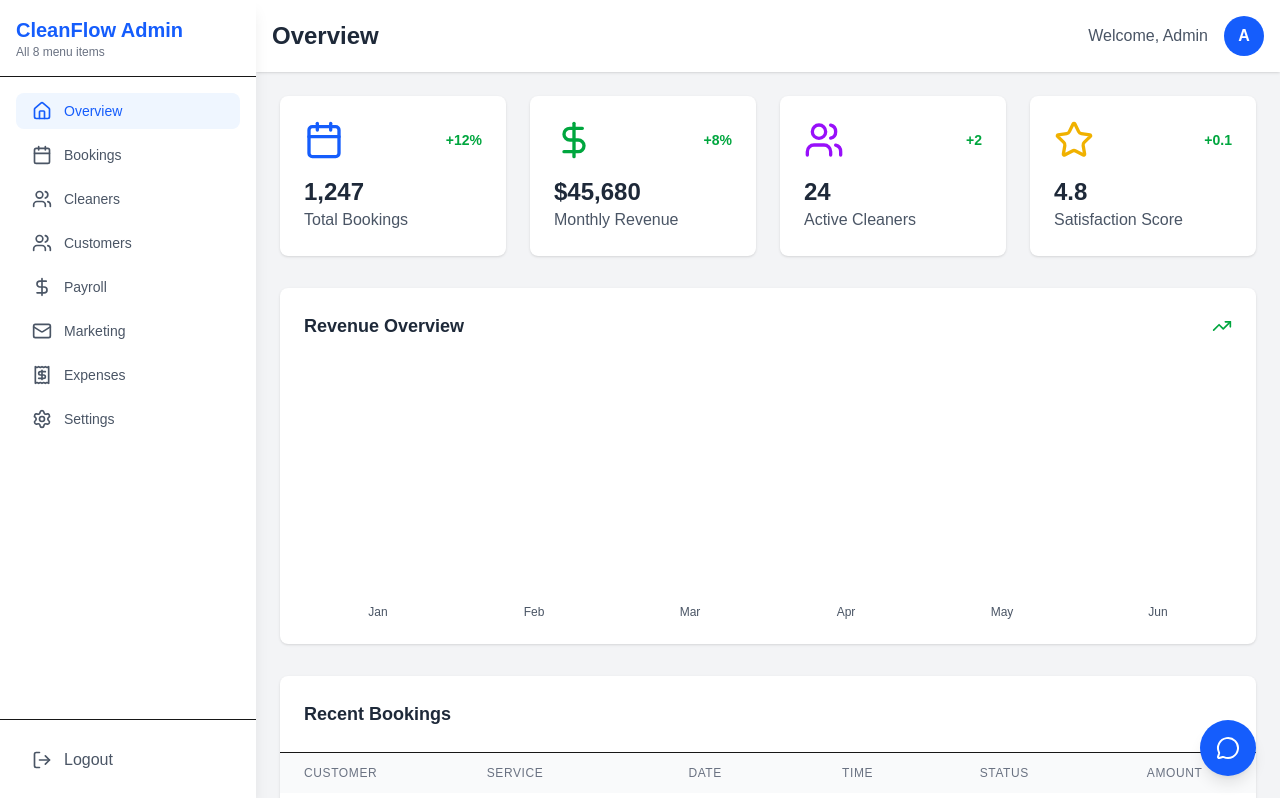
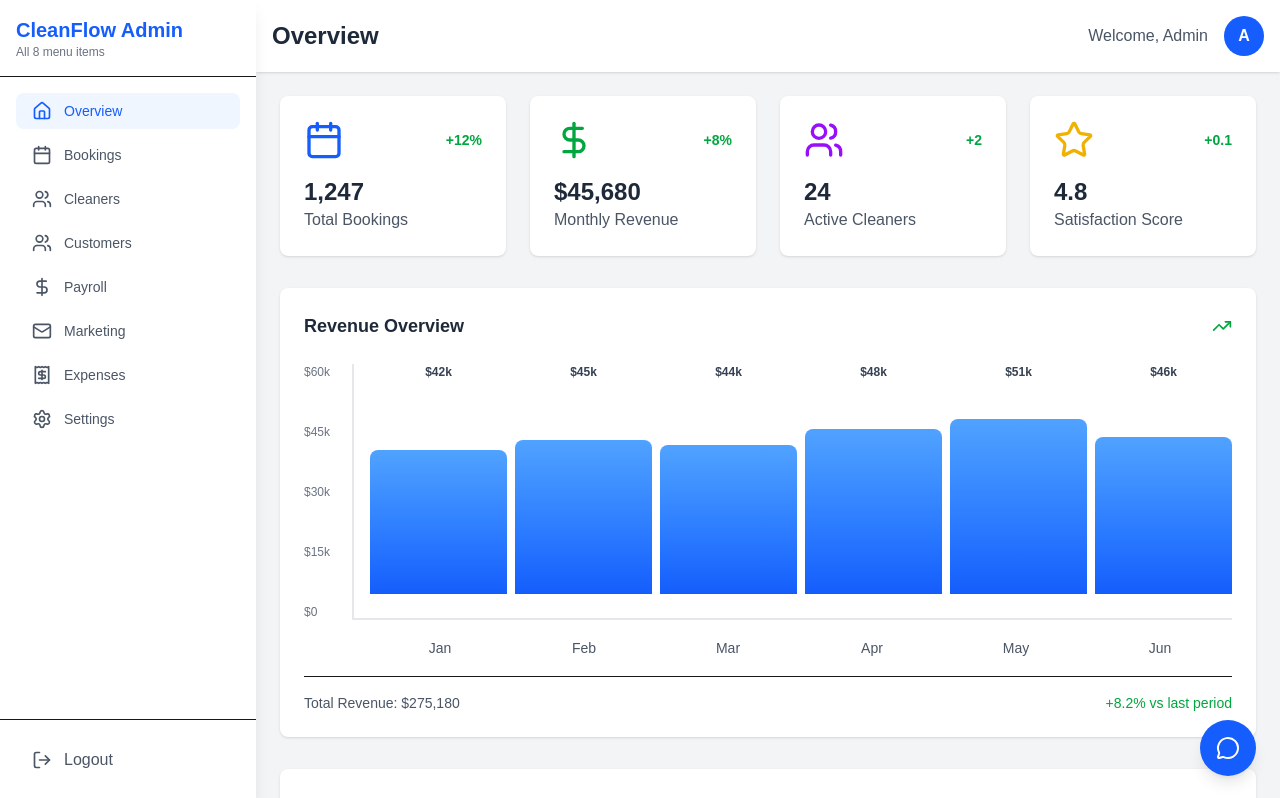
Before and after one commit to diogoalves25/cleanflow-booking, a Next.js app: page /admin in a window 1280 px wide. Shown: the top 798 px of the page. Built offline with nearby package versions, Linux system fonts and the light colour scheme.

Commit message:
Fix revenue chart visualization in admin overview - add proper bar chart with labels and hover effects

```diff
--- a/app/admin/page.tsx
+++ b/app/admin/page.tsx
@@ -89,16 +89,70 @@ export default function AdminDashboard() {
           <h3 className="text-lg font-semibold text-gray-800">Revenue Overview</h3>
           <TrendingUp className="w-5 h-5 text-green-600" />
         </div>
-        <div className="h-64 flex items-end justify-between space-x-2">
-          {revenueData.map((data, index) => (
-            <div key={index} className="flex-1 flex flex-col items-center">
-              <div
-                className="w-full bg-blue-600 rounded-t"
-                style={{ height: `${(data.revenue / 60000) * 100}%` }}
-              ></div>
-              <span className="text-xs text-gray-600 mt-2">{data.month}</span>
+        <div className="space-y-4">
+          {/* Chart container */}
+          <div className="h-64 relative flex">
+            {/* Y-axis labels */}
+            <div className="flex flex-col justify-between text-xs text-gray-500 pr-4 w-12">
+              <span>$60k</span>
+              <span>$45k</span>
+              <span>$30k</span>
+              <span>$15k</span>
+              <span>$0</span>
             </div>
-          ))}
+
+            {/* Chart area */}
+            <div className="flex-1 h-full flex items-end space-x-2 border-l-2 border-b-2 border-gray-200 pb-6 pl-4">
+              {revenueData.map((data, index) => {
+                const maxRevenue = 60000;
+                const heightPercentage = (data.revenue / maxRevenue) * 100;
+                return (
+                  <div key={index} className="flex-1 flex flex-col items-center justify-end h-full">
+                    {/* Value label */}
+                    <span className="text-xs font-semibold text-gray-700 mb-2">
+                      ${(data.revenue / 1000).toFixed(0)}k
+                    </span>
+                    {/* Bar container */}
+                    <div className="w-full relative flex-1 flex items-end">
+                      {/* Bar */}
+                      <div
+                        className="w-full bg-gradient-to-t from-blue-600 to-blue-400 rounded-t-lg hover:from-blue-700 hover:to-blue-500 transition-all duration-300 hover:shadow-lg relative group cursor-pointer"
+                        style={{
+                          height: `${heightPercentage}%`,
+                          minHeight: '20px'
+                        }}
+                      >
+                        {/* Hover tooltip */}
+                        <div className="absolute -top-10 left-1/2 transform -translate-x-1/2 bg-gray-900 text-white text-xs px-3 py-2 rounded shadow-lg opacity-0 group-hover:opacity-100 transition-opacity whitespace-nowrap z-10">
+                          <div className="font-semibold">${data.revenue.toLocaleString()}</div>
+                          <div className="text-gray-300">{data.month} 2024</div>
+                        </div>
+                      </div>
+                    </div>
+                  </div>
+                );
+              })}
+            </div>
+          </div>
+
+          {/* X-axis labels */}
+          <div className="flex ml-12 pl-4">
+            {revenueData.map((data, index) => (
+              <div key={index} className="flex-1 text-center">
+                <span className="text-sm font-medium text-gray-600">{data.month}</span>
+              </div>
+            ))}
+          </div>
+        </div>
+
+        {/* Chart footer */}
+        <div className="mt-4 pt-4 border-t flex justify-between items-center">
+          <div className="text-sm text-gray-600">
+            <span className="font-medium">Total Revenue:</span> ${revenueData.reduce((sum, d) => sum + d.revenue, 0).toLocaleString()}
+          </div>
+          <div className="text-sm text-green-600 font-medium">
+            +8.2% vs last period
+          </div>
         </div>
       </div>
 
```
